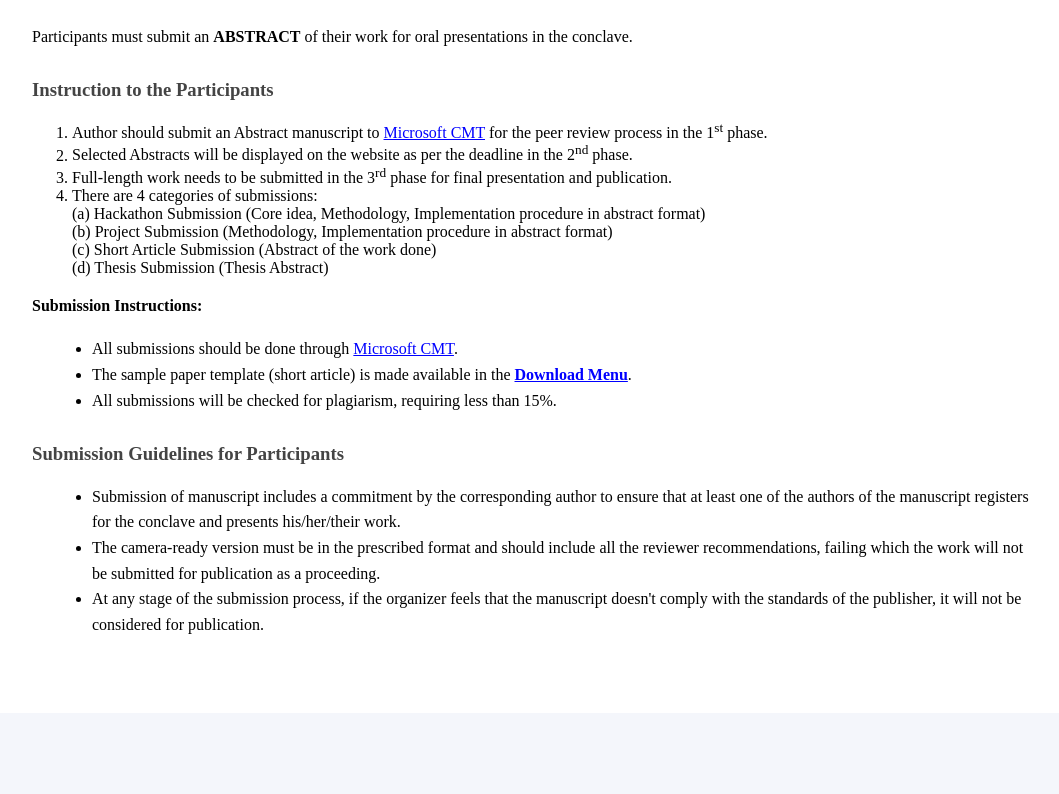
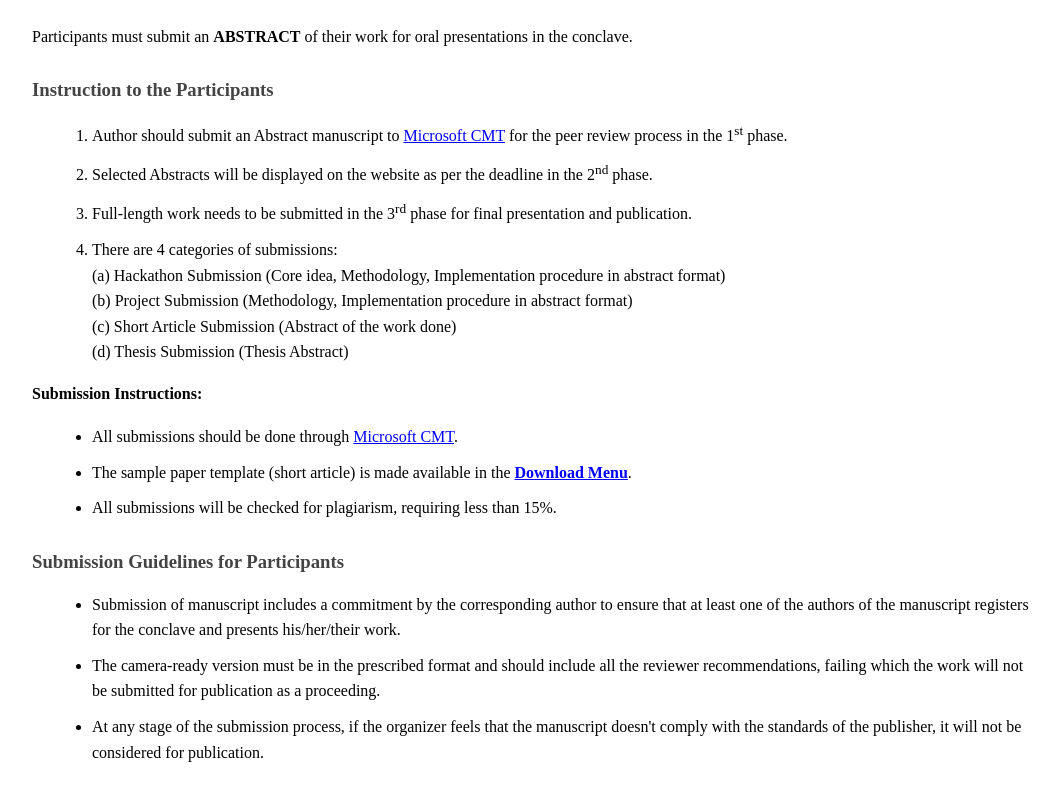
Before and after one commit to shhriiii/inae, a React (Vite) app: page / in a window 1280 px wide. Shown: the part 3886-4680 px from the top of the page, without its empty margins (108-1167 px from the left). Built offline with nearby package versions, Linux system fonts and the light colour scheme.

Commit message:
css updt

```diff
--- a/src/components/Submission.css
+++ b/src/components/Submission.css
@@ -39,3 +39,11 @@
   text-decoration: underline;
   cursor: pointer;
 }
+.submission ol {
+  margin-left: 20px;
+  line-height: 1.6;
+}
+
+.submission li {
+  margin-bottom: 10px;
+}
```
